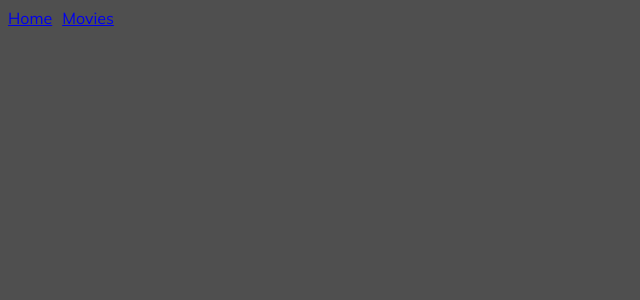
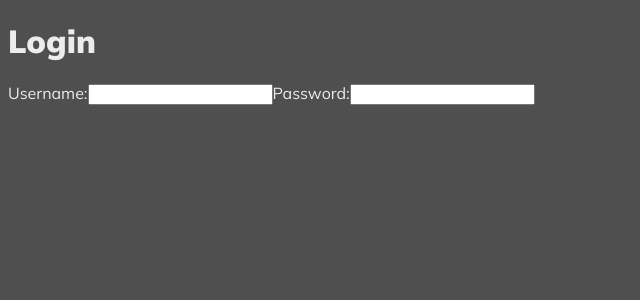
Before and after one commit to pulchrit/nuxt-3-fundamentals, a Nuxt app: page /login in a window 1280 px wide. Before the commit this address had no page. Shown: the top 300 px of the page, without its empty margins (0-640 px from the left). Built offline with nearby package versions, Linux system fonts and the light colour scheme.

Commit message:
basics of layout

```diff
--- a/app.vue
+++ b/app.vue
@@ -13,10 +13,16 @@
 </script>
 <template>
   <div>
-    <nav style="display:flex; gap: 10px">
+    <!-- If your app uses the same layout on each page, it's ok to define it here.
+     Otherwise, you can specify particular layouts in the layouts directory
+    and then render them via the NuxtLayout component-->
+    <!-- <nav style="display:flex; gap: 10px">
       <NuxtLink to="/">Home</NuxtLink>
       <NuxtLink to="/movies">Movies</NuxtLink>
-    </nav>
-    <NuxtPage />
+    </nav> -->
+    <NuxtLayout>
+      <!-- this is the children that will be passed to the slot in default.vue -->
+      <NuxtPage />
+    </NuxtLayout>
   </div>
 </template>
--- /dev/null
+++ b/layouts/default.vue
@@ -0,0 +1,8 @@
+<template>
+  <nav style="display:flex; gap: 10px">
+      <NuxtLink to="/">Home</NuxtLink>
+      <NuxtLink to="/movies">Movies</NuxtLink>
+  </nav>
+<!-- slot will render  -->
+  <slot></slot>
+</template>
--- /dev/null
+++ b/layouts/plain.vue
@@ -0,0 +1,3 @@
+<template>
+  <slot></slot>
+</template>
--- /dev/null
+++ b/pages/login.vue
@@ -0,0 +1,16 @@
+
+<script setup>
+// his page will use the plain layout rather than default layout
+  definePageMeta({
+    layout: "plain",
+  })
+</script>
+<template>
+  <form>
+    <h1>Login</h1>
+    <label for="#username">Username:</label>
+    <input id="username" type="text" />
+    <label for="#password">Password:</label>
+    <input id="password" type="password" />
+  </form>
+</template>
```
